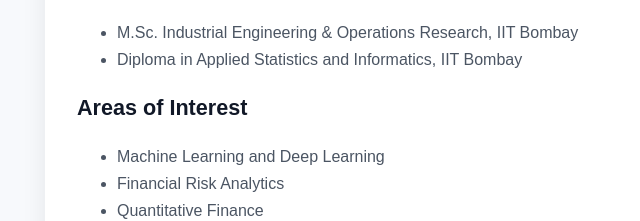
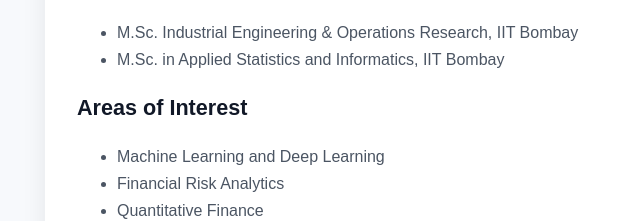
Before and after one commit to Aad1tyaGupta/Aad1tyaGupta.github.io, a plain HTML site: page About.html in a window 1280 px wide. Shown: the part 566-787 px from the top of the page, 45-685 px from the left. Drawn offline with Linux system fonts and the light colour scheme.

Commit message:
Update academic qualifications in About.html

```diff
--- a/About.html
+++ b/About.html
@@ -57,7 +57,7 @@
 <h3>Academic Background</h3>
 <ul>
 <li>M.Sc. Industrial Engineering &amp; Operations Research, IIT Bombay</li>
-<li>Diploma in Applied Statistics and Informatics, IIT Bombay</li>
+<li>M.Sc. in Applied Statistics and Informatics, IIT Bombay</li>
 </ul>
 <h3>Areas of Interest</h3>
 <ul>
```
